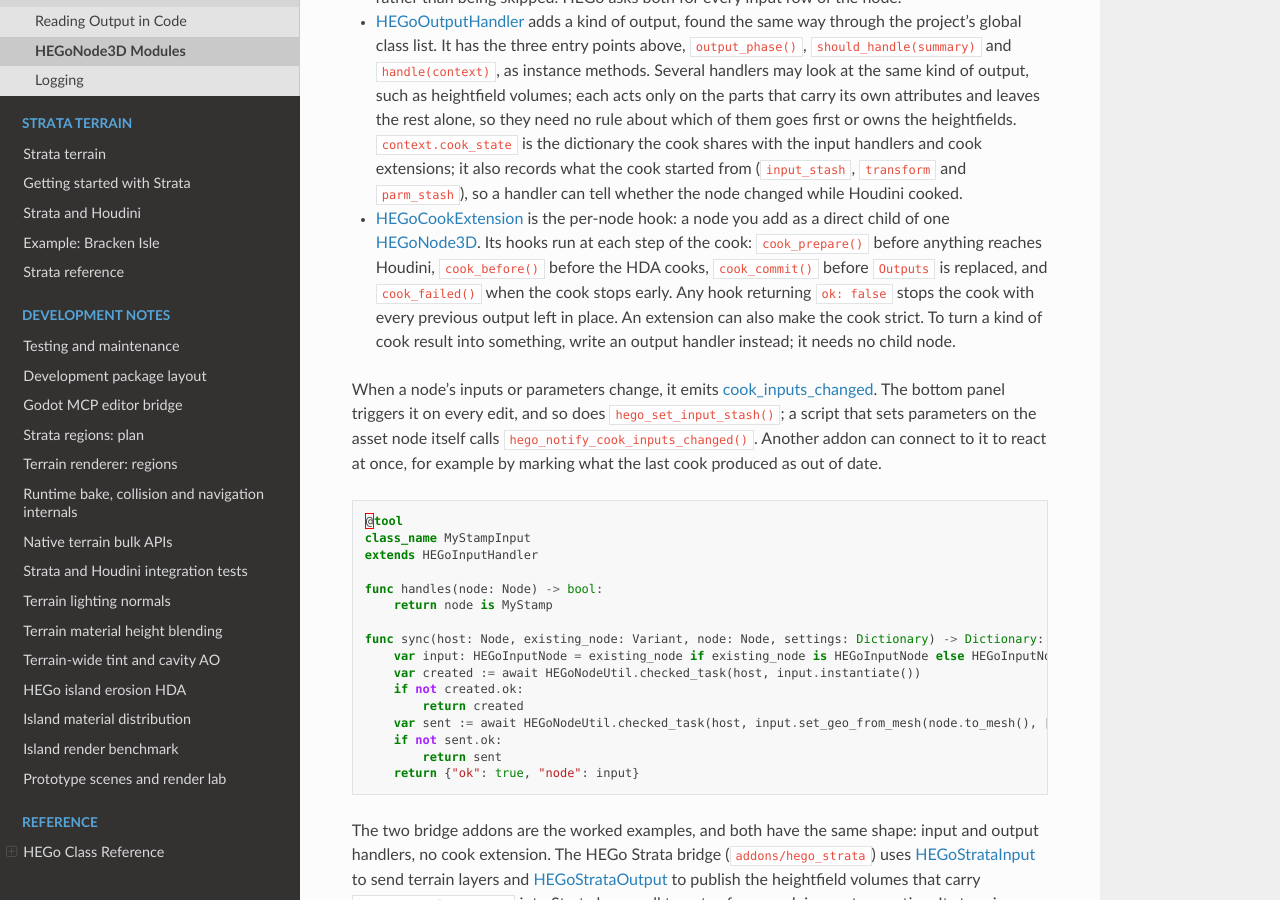
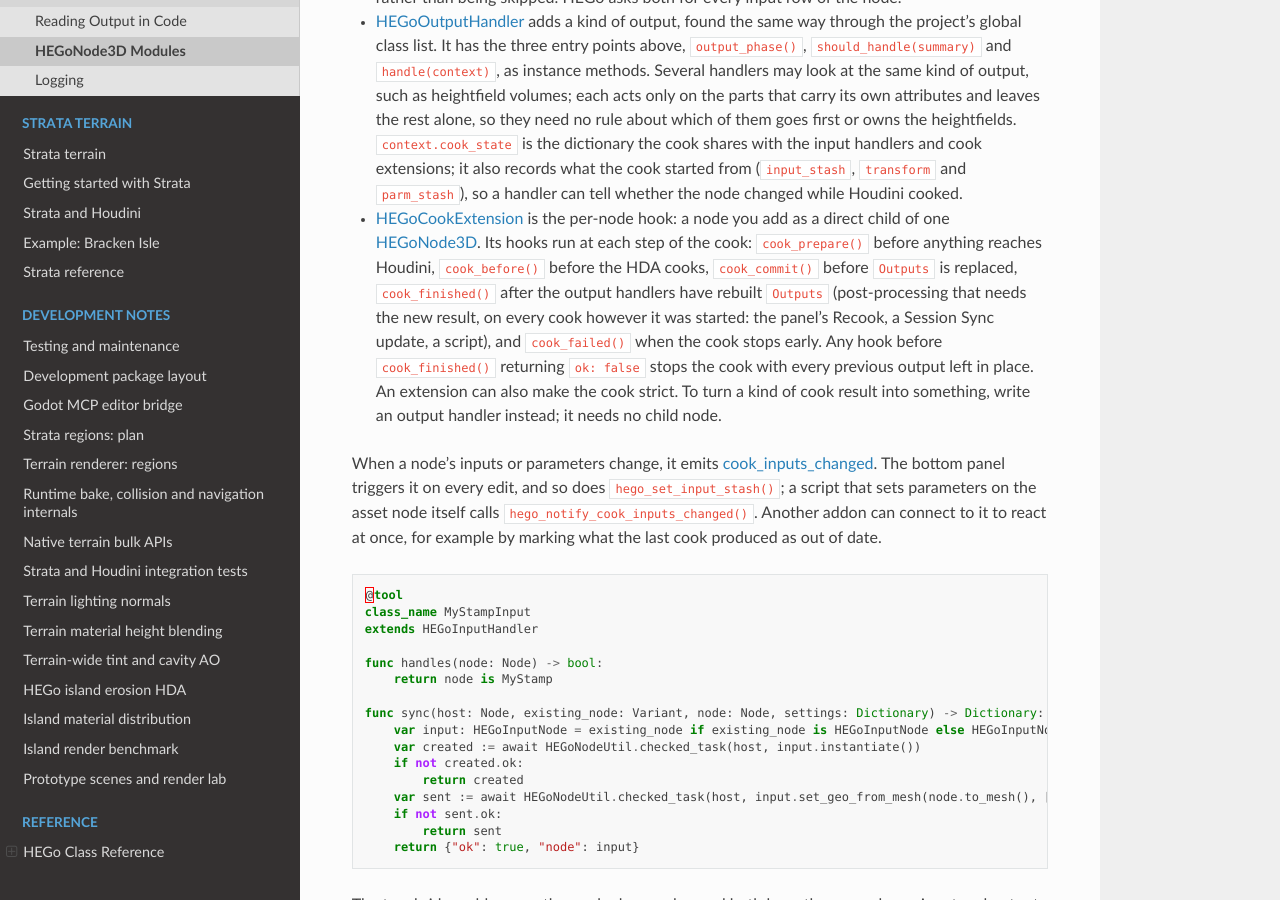
Before and after one commit to peterprickarz/hego, a Sphinx documentation site: the page built from docs/api/node3d_modules.rst, in a window 1280 px wide and 900 px high, scrolled down 3283 px. Built offline with Sphinx 7.4.7 and the Read the Docs theme 3.1.0, drawn with Linux system fonts in a browser that asks for light colours.

Commit message:
Cook extensions: cook_finished hook after the output handlers
HEGoCookExtension.cook_finished(context) runs once the output handlers have
rebuilt Outputs, on every cook of the host however it was started (panel
Recook, Session Sync, a script), so an extension can post-process the result.

Co-Authored-By: Claude Opus 5.5 <noreply@anthropic.com>

```diff
--- a/docs/api/node3d_modules.rst
+++ b/docs/api/node3d_modules.rst
@@ -197,9 +197,11 @@ dependency only ever points from that addon to HEGo:
 - :ref:`HEGoCookExtension<class_HEGoCookExtension>` is the per-node hook: a node you add as
   a direct child of one :ref:`HEGoNode3D<class_HEGoNode3D>`. Its hooks run at each step of
   the cook: ``cook_prepare()`` before anything reaches Houdini, ``cook_before()`` before the
-  HDA cooks, ``cook_commit()`` before ``Outputs`` is replaced, and ``cook_failed()`` when the
-  cook stops early. Any hook returning ``ok: false`` stops the cook with every previous
-  output left in place. An extension can also make the cook strict. To turn a kind of cook
+  HDA cooks, ``cook_commit()`` before ``Outputs`` is replaced, ``cook_finished()`` after the
+  output handlers have rebuilt ``Outputs`` (post-processing that needs the new result, on
+  every cook however it was started: the panel's Recook, a Session Sync update, a script),
+  and ``cook_failed()`` when the cook stops early. Any hook before ``cook_finished()``
+  returning ``ok: false`` stops the cook with every previous output left in place. An extension can also make the cook strict. To turn a kind of cook
   result into something, write an output handler instead; it needs no child node.
 
 When a node's inputs or parameters change, it emits
```
Also changed, not shown: 3 other files.
